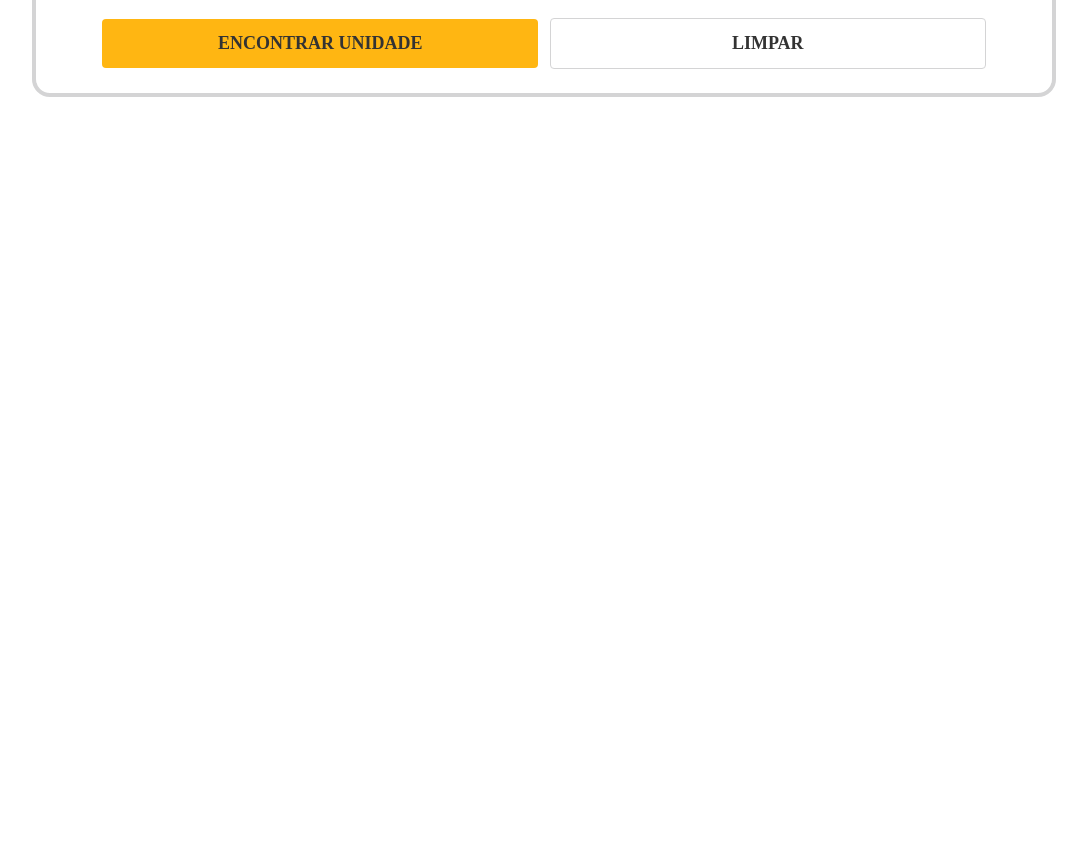
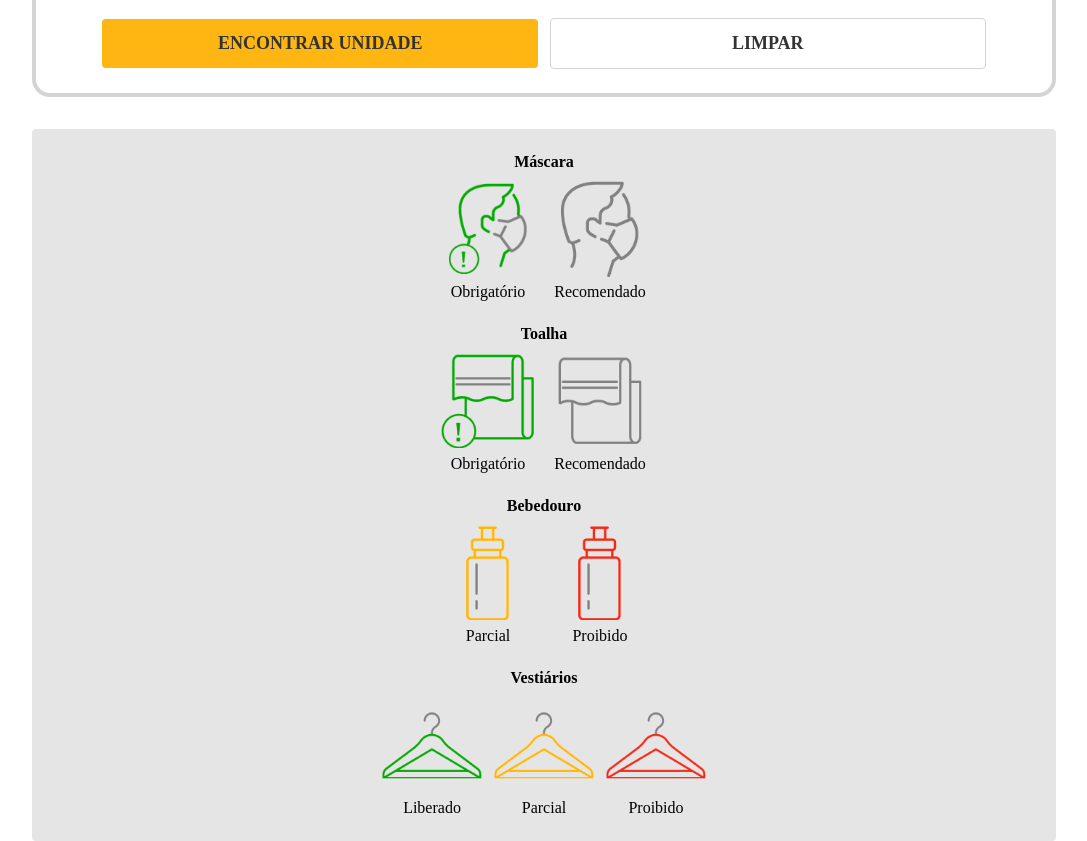
Before and after one commit to EvanJoseph78/desafio-front-end-smart-fit, an Angular app: page / in a window 1280 px wide. Shown: the part 680-1521 px from the top of the page, without its empty margins (96-1183 px from the left). Before the commit the page ends 800 px from the top, so only its background shows below. Built offline with nearby package versions, Linux system fonts and the light colour scheme; no server answers.

Commit message:
styles: add legend

```diff
--- a/src/app/app.component.html
+++ b/src/app/app.component.html
@@ -1,6 +1,7 @@
 <div class="app-container">
   <app-header> </app-header>
   <app-forms (submitEvent)="onSubmit()"></app-forms>
+  <app-legend></app-legend>
   @if ( showList | async ){
   <app-cards-list [unitsList]="unitsList"></app-cards-list>
   }
--- a/src/app/app.component.ts
+++ b/src/app/app.component.ts
@@ -7,11 +7,12 @@ import { CardsListComponent } from './components/cards-list/cards-list.component
 import { BehaviorSubject } from 'rxjs';
 import { GetUnitsService } from './services/get-units.service';
 import { Location } from './types/location.interface';
+import { LegendComponent } from './components/legend/legend.component';
 
 @Component({
   selector: 'app-root',
   standalone: true,
-  imports: [CommonModule, RouterOutlet, HeaderComponent, FormsComponent, CardsListComponent],
+  imports: [CommonModule, RouterOutlet, HeaderComponent, FormsComponent, CardsListComponent, LegendComponent],
   templateUrl: './app.component.html',
   styleUrl: './app.component.scss',
 })
--- a/src/app/components/card/card.component.scss
+++ b/src/app/components/card/card.component.scss
@@ -5,8 +5,8 @@
   // justify-content: center;
   padding: 8px;
   border-radius: 8px;
-  background: var(--lighter-grey);
-
+  // background: var(--lighter-grey);
+  background-color: rgba(0,0,0,0.1);
   -webkit-box-shadow: 1px 1px 1px 1px rgba(51,51,51,0.15);
   -moz-box-shadow: 1px 1px 1px 1px rgba(51,51,51,0.15);
   box-shadow: 1px 1px 1px 1px rgba(51,51,51,0.15);
--- /dev/null
+++ b/src/app/components/legend/legend.component.html
@@ -0,0 +1,60 @@
+<div class="legend">
+  <div class="legend-item">
+    <h4>Máscara</h4>
+    <div class="legend-images">
+      <div class="lengend-image">
+        <img src="/assets/images/required-mask.png">
+        <div class="texto">Obrigatório</div>
+      </div>
+      <div class="lengend-image">
+        <img src="/assets/images/recommended-mask.png" alt="">
+        <div class="texto">Recomendado</div>
+      </div>
+    </div>
+  </div>
+  <div class="legend-item">
+    <h4>Toalha</h4>
+    <div class="legend-images">
+      <div class="lengend-image">
+        <img src="/assets/images/required-towel.png">
+        <div class="texto">Obrigatório</div>
+      </div>
+      <div class="lengend-image">
+        <img src="/assets/images/recommended-towel.png" alt="">
+        <div class="texto">Recomendado</div>
+      </div>
+
+    </div>
+  </div>
+  <div class="legend-item">
+    <h4>Bebedouro</h4>
+    <div class="legend-images">
+      <div class="lengend-image">
+        <img src="/assets/images/partial-fountain.png">
+        <div class="texto">Parcial</div>
+      </div>
+      <div class="lengend-image">
+        <img src="/assets/images/not_allowed-fountain.png" alt="">
+        <div class="texto">Proibido</div>
+      </div>
+    </div>
+  </div>
+  <div class="legend-item">
+    <h4>Vestiários</h4>
+    <div class="legend-images">
+      <div class="lengend-image">
+        <img src="/assets/images/allowed-lockerroom.png">
+        <div class="texto">Liberado</div>
+      </div>
+      <div class="lengend-image">
+        <img src="/assets/images/partial-lockerroom.png" alt="">
+        <div class="texto">Parcial</div>
+      </div>
+      <div class="lengend-image">
+        <img src="/assets/images/closed-lockerroom.png" alt="">
+        <div class="texto">Proibido</div>
+      </div>
+    </div>
+  </div>
+
+</div>
--- /dev/null
+++ b/src/app/components/legend/legend.component.scss
@@ -0,0 +1,54 @@
+.legend {
+  display: flex;
+  flex-direction: column;
+  align-items: center;
+  justify-content: center;
+  background-color: rgba(0,0,0,0.1);
+  max-width: 80%;
+  width: 100%;
+  margin: 0 auto;
+  padding: 24px 12px;
+  gap: 24px;
+
+  border-radius: 4px;
+}
+
+.legend .legend-item {
+  display: flex;
+  flex-direction: column;
+  gap: 8px;
+}
+
+.legend .legend-item h4 {
+  text-align: center;
+}
+
+.legend .legend-item .legend-images {
+  display: flex;
+  align-items: center;
+  justify-content: center;
+  gap: 12px;
+}
+
+.legend .legend-item .legend-images .legend-image {
+  display: flex;
+  align-items: center;
+  justify-content: center;
+  justify-items: center;
+  flex-direction: column;
+}
+
+.legend .legend-item .legend-images img {
+  width: 100px;
+}
+
+.texto {
+  text-align: center;
+}
+
+@media (min-width: 1380px) {
+  .legend {
+    flex-direction: row;
+  }
+
+}
```
Also changed, not shown: src/app/components/legend/legend.component.ts (added, +12 -0 lines).
